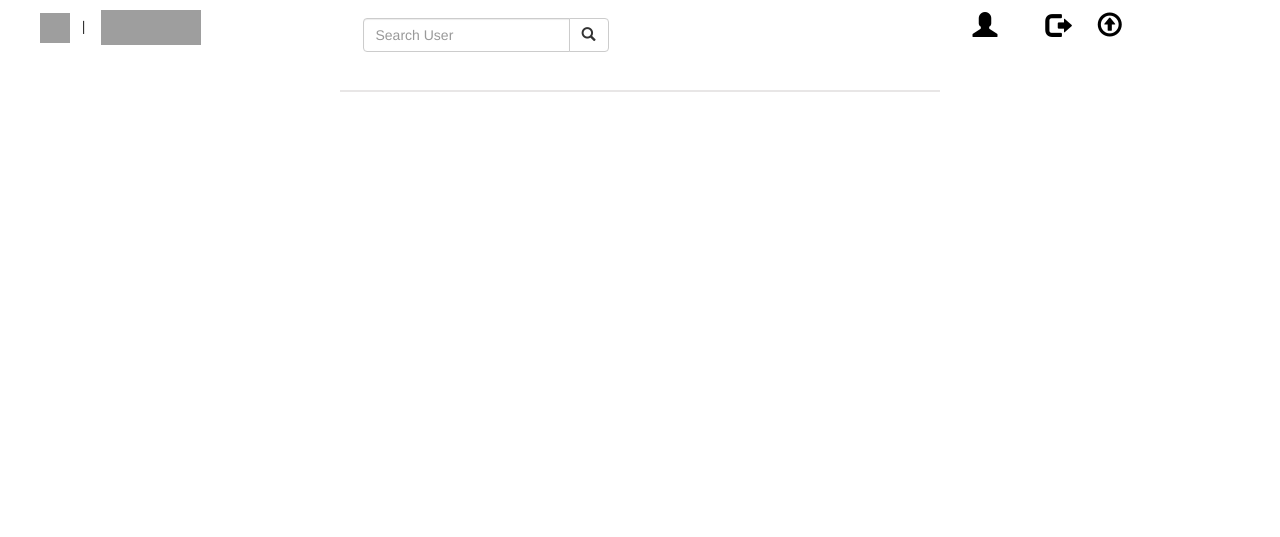
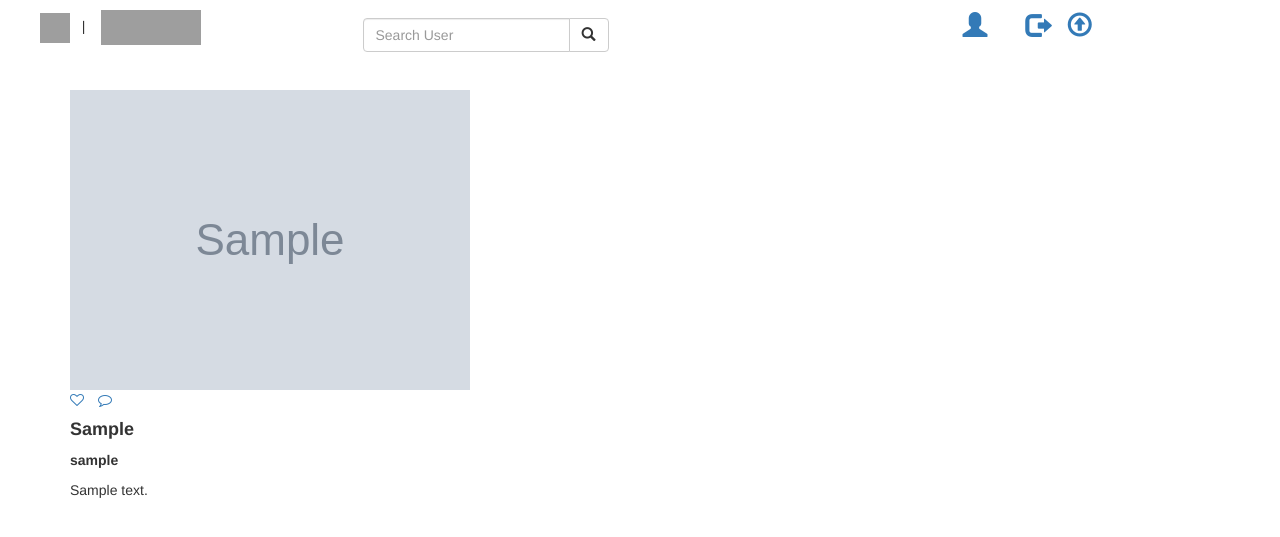
Before and after one commit to missnerea/Instagram, a Django app: page / in a window 1280 px wide. Shown: the top 537 px of the page. Run offline with Django 3.2, Linux system fonts and the light colour scheme; the first user in the database is signed in; tables that the repository leaves empty hold one stand-in row (Sample ...); some libraries are stand-ins or nearby versions; grey boxes are pictures that could not be loaded.

Commit message:
fixed error

```diff
--- a/gramygram/forms.py
+++ b/gramygram/forms.py
@@ -8,8 +8,8 @@ class NewStatusForm(forms.ModelForm):
 
 class NewCommentForm(forms.ModelForm):
     class Meta:
-     models= Comment
-     fields=('comment',)
+     model=Comment
+     fields=('comments',)
 
 class UserForm(forms.ModelForm):
     class Meta:
--- a/gramygram/models.py
+++ b/gramygram/models.py
@@ -40,7 +40,7 @@ class Image(models.Model):
 
     @classmethod
     def this_image(cls):
-        img = cls.objects.all()
+        img = Image.objects.all()
         return img
 
     def save_image(self):
--- a/gramygram/templates/index.html
+++ b/gramygram/templates/index.html
@@ -2,143 +2,31 @@
 {% load bootstrap3 %}
 {%block content%}
 {{ block.super }}
-  <!--  <div class="row mt-3">
-        <div class="col-1"></div>
-        <div class="col-9 ml-md-auto">
-          {% for img_item in img %}
-          <div class="container ml-3 mt-3 mb-3 display" style="background-color:#ffffff; border: 1px solid #e6e6e6; border-radius: 5px;">
-            <div class="row">
-              <div class="col- display p-4" style="white-space:nowrap">
-                {% if profiles.profile_picture %}
+ {%for img_item in img%}
 
-    <img src="{{profile_item.profile_picture.url|default_if_none:'#'}}" alt="" style="height:40px;width:40px; border-radius:50%; display:inline;">
-    <p class="ml-2" style="display:inline; white-space:nowrap;"><strong>profile_item.user.url</strong></p>
-    </div>
-    </div>
-    <div class="row">
-    <div class="col- mx-auto">
-    <img src="{{img_item.image_image.url}}" alt="" class="img-fluid">
-    </div>
-    </div>
-    <div class="icons mt-3">
-    <a id="heart" class="post-likes" data-post-id="{{photo.id}}" style="color:inherit;" href="{% url 'like' operation='like' pk=photo.pk %}">
-    <i id='like-{{photo.id}}' data-post-id='like-{{photo.id}}'   class="fa fa-heart fa-2x ml-3" aria-hidden="true" style="display: inline-block; font-size:23px"></i>
-    </a>
+<div class="container">
+            <div class="card" style="width:400px">
+                        {% if profile.profile_picture %}
+                        <div class="card-header">
+                                    <a href="profile_item.user.url"></a>
+                        </div>
+                        {% endif %}
+              <img src="{{img_item.image_image.url}}" alt="Card image" style="width:100%">
+              <div class="card-body">
+                        <div class="icons">
+                                    <span ><a href="#"><i class="fa fa-heart-o fa-1x"></i></a></span>
+                                    <span style="margin-left:10px"><a href="{% url 'comment'  id=img_item.pk %}"><i class="fa fa-comment-o fa-1x"></i></i></a></span>
+                        </div>
+                <h4 class="card-title"><strong>{{img_item.caption}}</strong></h4>
 
-    <a href="{% url 'comment' pk=photo.pk %}" style="color:inherit;"><i class="fa fa-comment-o fa-2x ml-4" style="font-size:23px"></i></a>
+                <div class="card-footer">
+                        {% for comment_item in comment %}
+                        <p><strong>{{comment_item.user}}</strong></p>
+                        <p>{{comment_item.comments}}</p>
 
-    <a href="#" style="color:inherit;"><i class="fa fa-bookmark-o fa-2x float-right mr-4"></i></a>
-    </div>
-    <div class="likes">
-    <p class="ml-4 mt-3"><strong class="like-count" data-likeId="{{photo.id}}">{{photo.likes}}</strong><strong> likes</strong></p>
-    <p class="p-3 ml-2">{{img_item.caption}}</p>
-    </div>
-    <div class="comments ml-4">
-    {% for comment_item in comment %}
-    <p><strong>{{comment_item.user}}</strong> {{comment_item.comment}}</p>
-    {% endfor %}
-    <p style="color:#a6a6a6;">{{photo.time|timesince}}</p>
-    </div>
-    <hr>
-    <div class="make-comment mb-3">
-    <a class="p-3" href="{% url 'comment' pk=photo.pk %}" style="color:#a6a6a6;">Add Comment</a>
-    <a href="#" style="color:#a6a6a6;"><i class="fas fa-ellipsis-h fa-lg float-right mr-4"></i></a>
-    </div>
-    </div>
-    </div>
-    </div>
-    {% endif %}
-    {% endfor %} -->
-    <div class="overlay">
-        <div class="container img-container">
-              <div id="upload-div"></div>{% for img_item in img %}
-              <div class="img-div">
-                    <div class="header">
-                        {% if profiles.profile_picture %}
-                          <div class="row">
-                          <a href="{{profile_item.profile_picture.url|default_if_none:'#'}}"><span><img class="img-circle" src="static/images/image1.svg"></span><span>{{pic.profile.user}}</span></a>
-                          </div>
-                    </div><img src="{{img_item.img.url}}">
-                    <div class="icons">
-                                <span ><a href="#"><i class="fa fa-heart-o fa-1x"></i></a></span>
-                                <span style="margin-left:10px"><a href="{% url 'comment'  id=pic.pk %}"><i class="fa fa-comment-o fa-1x"></i></i></a></span>
-                    </div>
-                    <div class="more-section">
-                          <label>{{pic.likes}} Likes</label>
-                          <p><strong>{{img_item.profile.user}} </strong>{{img_item.caption}}</p>
-                    </div>
-                    <div>{% for comment_item in comment %}
-                                <p><strong>{{comment_item.user}}</strong> {{comment_item.comment}}</p>
-                        {% endfor %}
-                    </div>
+                </div>
               </div>
-              {% endif %}
-        </div>
-        {% endfor %}
-  </div>
-  <style>
-
-.img-div img {
-      width:100%;
-}
-
-.img-div {
-      margin-bottom:40px;
-      border:1px solid #e8e6e6;
-}
-
-.img-div .header a {
-      width:100%;
-      height:5
-      0px;
-      position:relative;
-}
-
-.img-div .header .img-circle {
-      width:35px;
-      height:35px;
-      margin:8px;
-}
-
-.img-div .header a {
-      padding:15px 15px;
-      color:#322f30;
-      float:left;
-}
-
-.header a {
-      position: absolute;
-      float: left;
-}
-
-.img-div .header a i {
-      font-size:18px;
-}
-
-.icons{
-      margin-top: 10px;
-}
-
-.icons span,a{
-      font-size: 18px;
-      margin-top:20px;
-      margin-left:10px;
-      color: black;
-}
-
-@media (max-width:767px) {
-      .img-container {
-        margin-top:10px;
-        width:100% !important;
-      }
-}
-
-.img-container {
-      margin-top:10px;
-      width:600px;
-      position:relative;
-      padding-left:0px;
-      padding-right:0px;
-}
-  </style>
+            </div>
+ {% endfor %}
+ {%endfor%}
 {% endblock %}
--- a/gramygram/templates/post_picture.html
+++ b/gramygram/templates/post_picture.html
@@ -8,7 +8,7 @@
     <div class="col-md-4"></div>
     <div class="col-md-4">
       {% if form.errors %}
-        <p> your images could not be upoaded  </p>
+        <p> your images could not be uploaded  </p>
       {% endif %}
       <div class="panel panel-default">
 
--- a/gramygram/urls.py
+++ b/gramygram/urls.py
@@ -7,7 +7,7 @@ from . import views
 urlpatterns=[
     url('^$',views.index,name='index.html'),
     url(r'^(?P<slug>[\w-]+)/like/$', ImageLikeToggle.as_view(), name='like-toggle'),
-    url('^comments/(?P<id>\d+)',views.post_comment, name='comment'),
+    url('^comment/(?P<id>\d+)',views.post_comment, name='comment'),
     url('^profile/$',views.profile, name='profile'),
     url(r'^edit/profile/$',views.edit_profile, name = 'edit-profile'),
     url('^upload/',views.upload, name='upload')
--- a/gramygram/views.py
+++ b/gramygram/views.py
@@ -1,4 +1,4 @@
-from django.shortcuts import render,redirect
+from django.shortcuts import render,redirect,get_object_or_404
 from django.contrib.auth.decorators import login_required
 from .models import Image, Profile, Comment, User
 from django.views.generic import RedirectView
@@ -12,9 +12,10 @@ def index(request):
     title='Welcome to Instagram'
     img = Image.this_image()
     profile = Profile.get_profile()
+    comment = Comment.get_comments()
     current_user = request.user
 
-    return render(request,'index.html',{"img":img, "profile":profile})
+    return render(request,'index.html',{"img":img, "profile":profile, "comment":comment})
 
 class ImageLikeToggle(RedirectView):
      def get_redirect_url(self, *args, **kwargs):
```
Also changed, not shown: gramygram/templates/profile.html (+34 -22 lines), media/images/C5111D76-FC36-4EFB-8F95-2E75DA390481_3WDQ21J.JPG (added), media/images/C5111D76-FC36-4EFB-8F95-2E75DA390481_UaA2eVV.JPG (added), media/images/C5111D76-FC36-4EFB-8F95-2E75DA390481_oiRPxYB.JPG (added), media/images/C5111D76-FC36-4EFB-8F95-2E75DA390481_wtOWniu.JPG (added).
